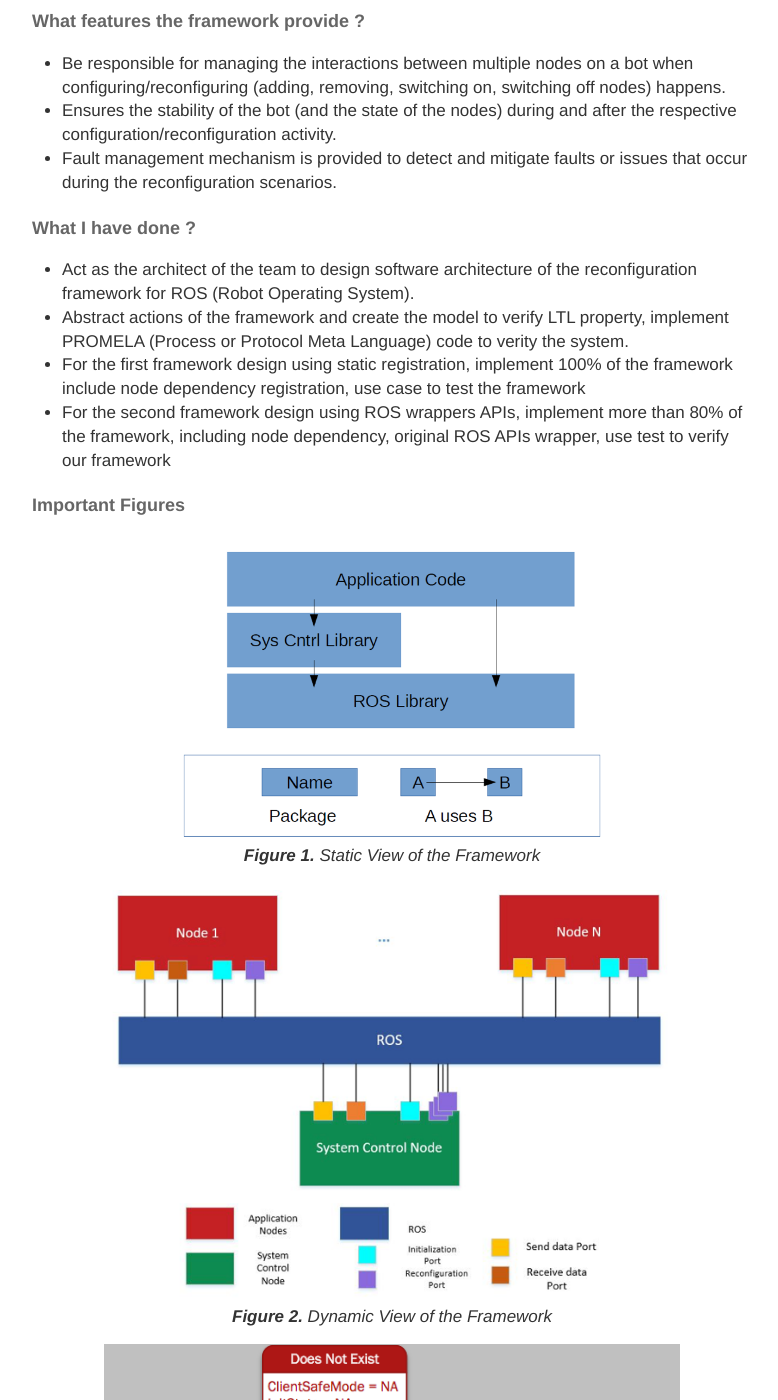
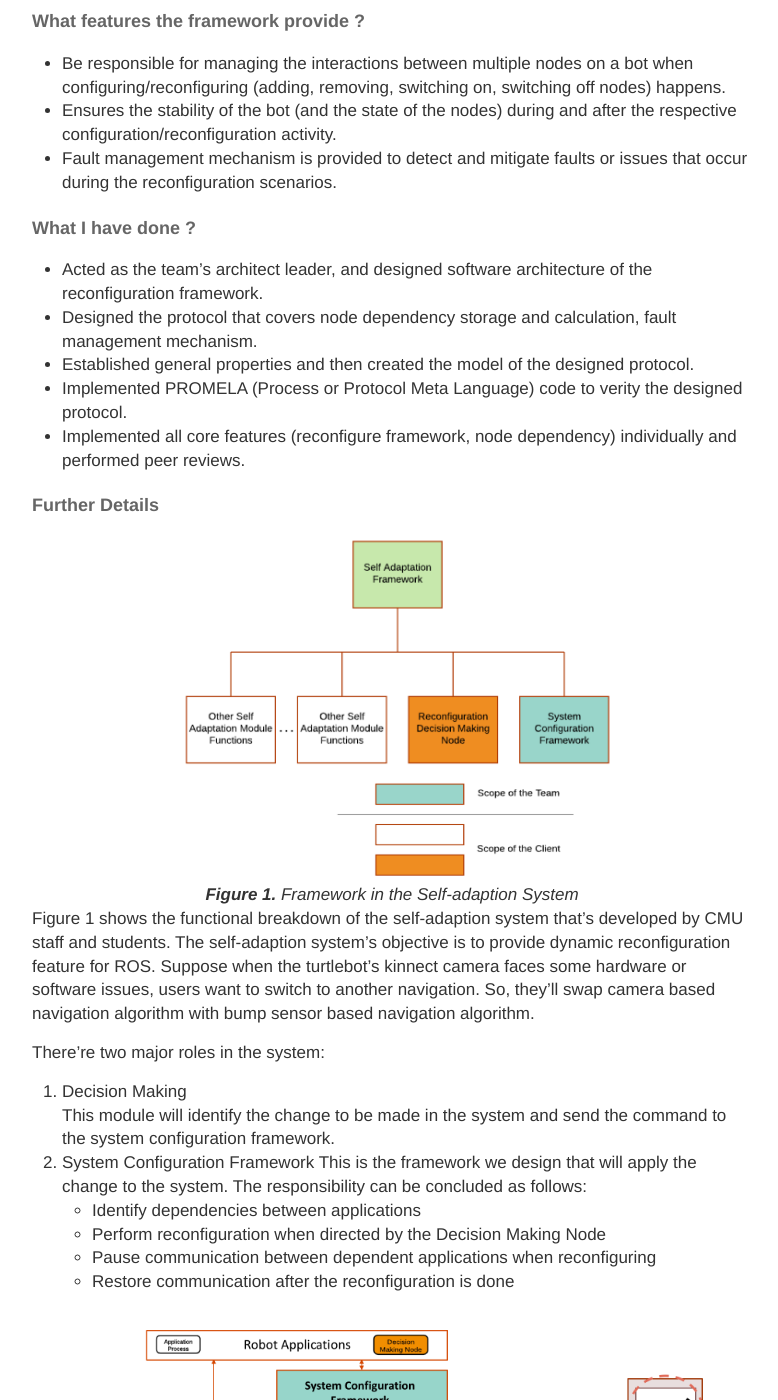
Before and after one commit to louis-xu-ustc/louis-xu-ustc.github.io, a Jekyll site: the page built from _posts/2017-07-11-ros.md, in a window 1280 px wide and 1400 px high, scrolled down 571 px. Shown: the whole window, without its empty margins (248-1026 px from the left). Built offline with Jekyll 4.4.1, drawn with Linux system fonts in a browser that asks for light colours; comment, search, counter and statistics services are not loaded; some of the changed text lies outside the part shown.

Commit message:
[yunpengx] update ros project

```diff
--- a/_posts/2017-07-11-ros.md
+++ b/_posts/2017-07-11-ros.md
@@ -18,27 +18,62 @@ These robots are highly stable and have recorded over 1000 km of travel distance
 - Fault management mechanism is provided to detect and mitigate faults or issues that occur during the reconfiguration scenarios.
 
 #### What I have done ?
-- Act as the architect of the team to design software architecture of the reconfiguration framework for ROS (Robot Operating System).
-- Abstract actions of the framework and create the model to verify LTL property, implement PROMELA (Process or Protocol Meta Language) code to verity the system.
-- For the first framework design using static registration, implement 100% of the framework include node dependency registration, use case to test the framework
-- For the second framework design using ROS wrappers APIs, implement more than 80% of the framework, including node dependency, original ROS APIs wrapper,
-use test to verify our framework
+- Acted as the team's architect leader, and designed software architecture of the reconfiguration framework.
+- Designed the protocol that covers node dependency storage and calculation, fault management mechanism.
+- Established general properties and then created the model of the designed protocol.
+- Implemented PROMELA (Process or Protocol Meta Language) code to verity the designed protocol.
+- Implemented all core features (reconﬁgure framework, node dependency) individually and performed peer reviews.
 
-#### Important Figures
-![Static View of the Framework](/images/20170711/StaticViewOfSCN.png){:width="60%"}{: .center-image }
-***Figure 1.** Static View of the Framework*
+#### Further Details
+![Static View of the Framework](/images/20170711/FrameworkInSystem.png){:width="65%"}{: .center-image }
+***Figure 1.** Framework in the Self-adaption System*
+Figure 1 shows the functional breakdown of the self-adaption system that's developed by CMU staff and students.
+The self-adaption system's objective is to provide dynamic reconfiguration feature for ROS. Suppose
+when the turtlebot's kinnect camera faces some hardware or software issues, users want to switch to another navigation.
+So, they'll swap camera based navigation algorithm with bump sensor based navigation algorithm.
 
-![Dynamic View of the Framework](/images/20170711/DynamicViewOfSCN.png){:height="80%" width="80%"}{: .center-image }
-***Figure 2.** Dynamic View of the Framework*
+There're two major roles in the system:
+1. Decision Making
+This module will identify the change to be made in the system and send the command to the system configuration framework.
+2. System Configuration Framework
+This is the framework we design that will apply the change to the system.
+The responsibility can be concluded as follows:
+- Identify dependencies between applications
+- Perform reconfiguration when directed by the Decision Making Node
+- Pause communication between dependent applications when reconfiguring
+- Restore communication after the reconfiguration is done
 
-![Model of Client Subscriber](/images/20170711/ModelForClientSubscriber.png){:height="80%" width="80%"}{: .center-image }
-***Figure 3.** Model of Client Subscriber*
+![Static View of the Framework](/images/20170711/FrameworkOverview.png){:width="90%"}{: .center-image }
+***Figure 2.** Physical View of the framework*
+Figure 2 shows the overview of the reconfiguration framework the team designed for ROS (Indingo).
+As you can seen, the framework is located between the lower ROS master (Message Bus) and those higher ROS applications.
 
-![Model of Server Publisher](/images/20170711/ModelForServerPublisher.png){:height="80%" width="80%"}{: .center-image }
-***Figure 4.** Model of Server Publisher*
+![Static View of the Framework](/images/20170711/Architecture.png){:width="90%"}{: .center-image }
+***Figure 3.** Architecture design of the reconfigure framework*
+Figures 3 shows the architecture design of the reconfiguration framework.
+Two main parts in the architecture:
+- System Configuration Node
+    - Stores dependencies between nodes operating in the system
+    - Interacts with Decision Making Node
+    - Performs reconfiguration on both, a running system (Moving Robot) and a stopped system
 
-![Model of System Control Node](/images/20170711/ModelForSCN.png){:height="80%" width="80%"}{: .center-image }
-***Figure 5.** Model of System Control Node*
+- System Configuration Node Library
+    - Provides API’s that wrap inter process (ROS node) communication API’s provided by ROS framework
+    - Communicates with the System Configuration Node
+    - Registers Nodes to the framework
+    - Registers a series of callbacks (save state, load state etc.) that are called at the time of reconfiguration
+
+
+The following 3 figures show the model we created to verify whether the protocol we designed is valid.
+![Model of Client Subscriber](/images/20170711/ModelForClientSubscriber.png){:height="70%" width="70%"}{: .center-image }
+***Figure 4.** Model of Client Subscriber*
+
+![Model of Server Publisher](/images/20170711/ModelForServerPublisher.png){:height="70%" width="70%"}{: .center-image }
+***Figure 5.** Model of Server Publisher*
+
+![Model of System Control Node](/images/20170711/ModelForSCN.png){:height="70%" width="70%"}{: .center-image }
+***Figure 6.** Model of System Control Node*
 
 #### More details:
-[Github Repository (Available Soon)](TO Be Added)
+[Github Repository](https://github.com/louis-xu-ustc/TurtleBot)
+[Project Demo](https://www.youtube.com/watch?v=519FQvApyJM)
```
Also changed, not shown: images/20170711/Architecture.png (added), images/20170711/FrameworkInSystem.png (added), images/20170711/FrameworkOverview.png (added).
